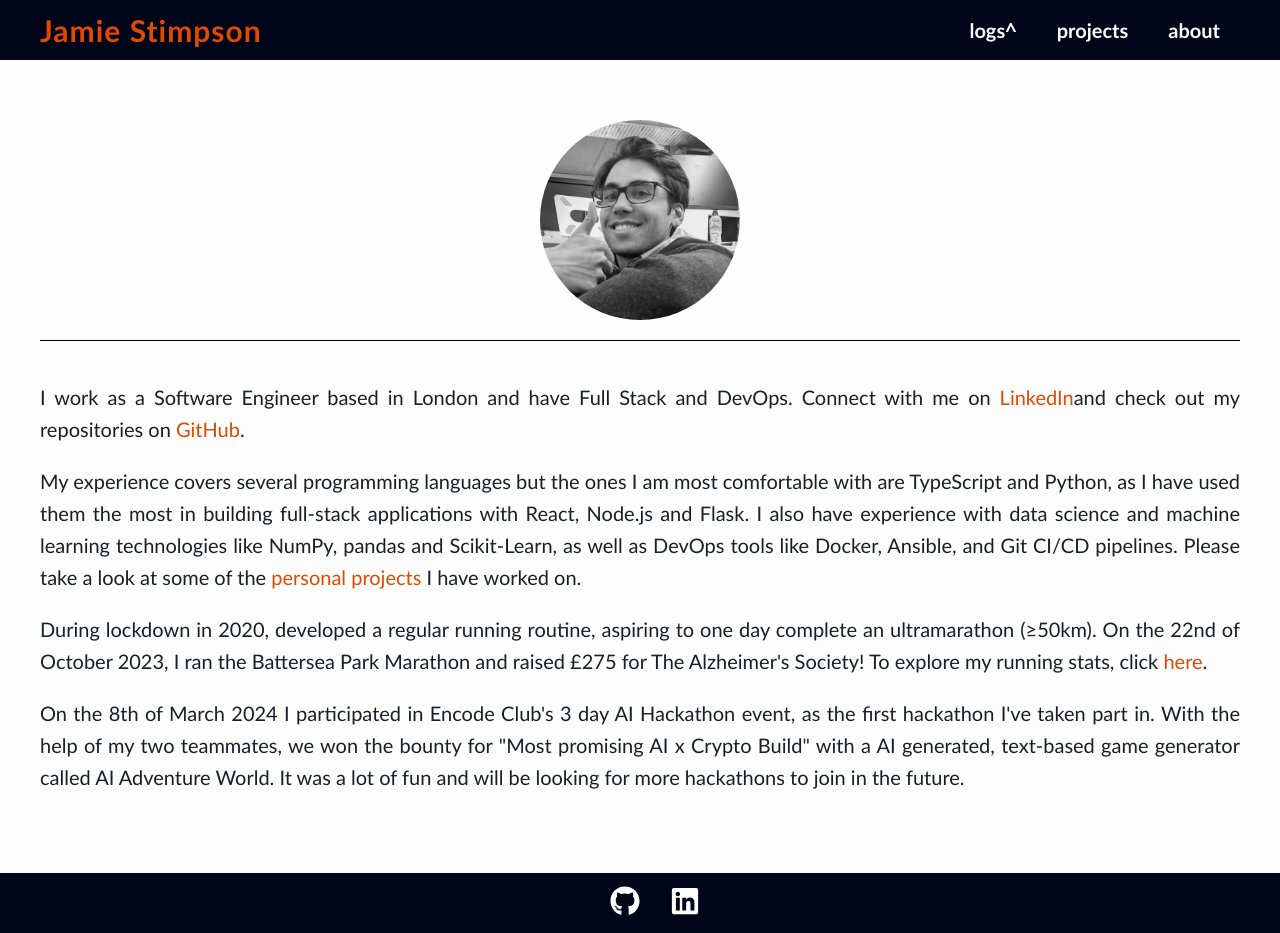
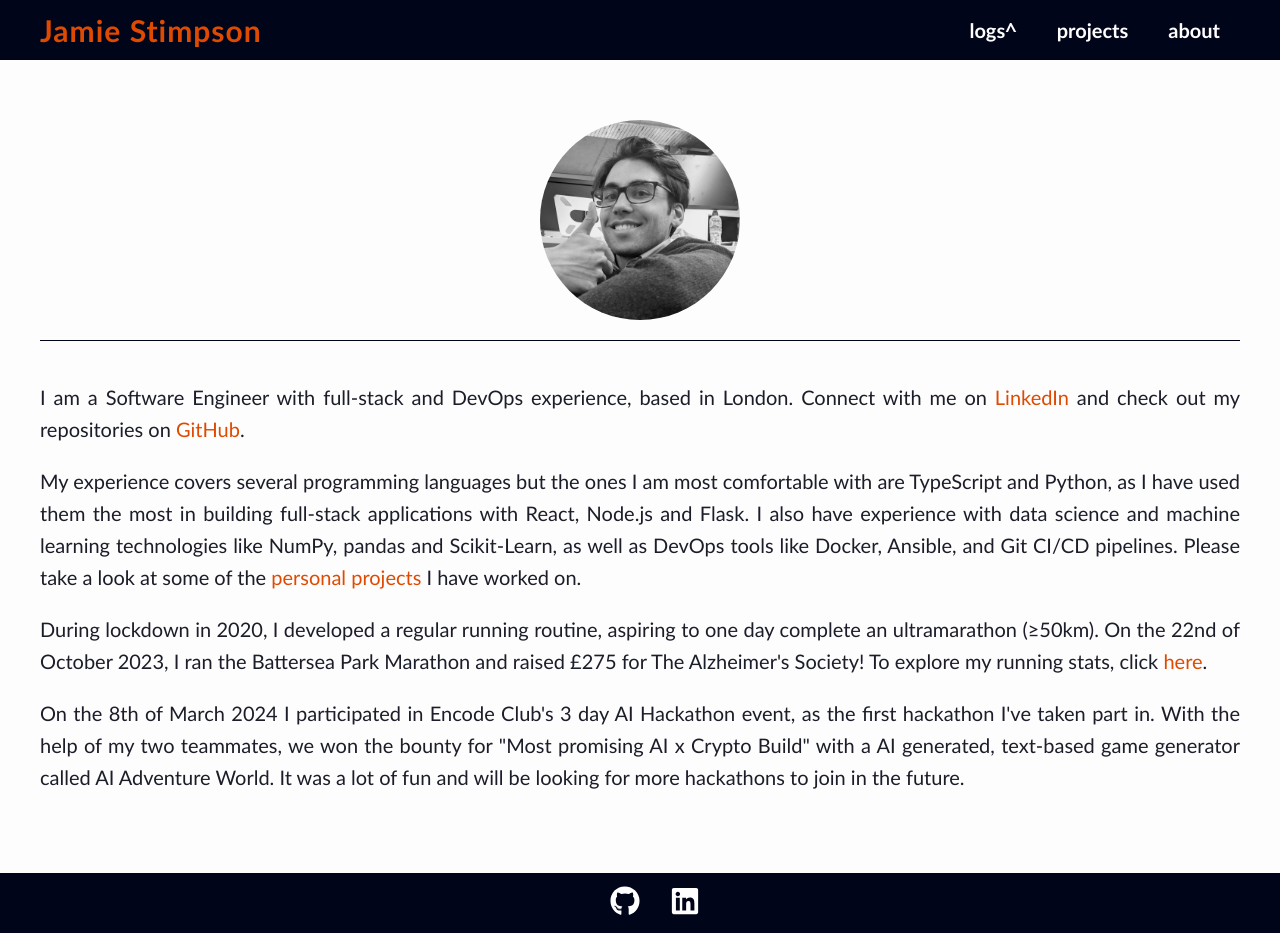
Before and after one commit to Jamnic98/website_client_v1, a Next.js app: page /about in a window 1280 px wide. Built offline with nearby package versions, Linux system fonts and the light colour scheme.

Commit message:
update bio

```diff
--- a/pages/about.tsx
+++ b/pages/about.tsx
@@ -30,8 +30,8 @@ const About = () => (
 				<hr className={styles.hr} />
 				<section className={styles.description}>
 					<p>
-						I work as a Software Engineer based in London and have Full Stack
-						and DevOps. Connect with me on{' '}
+						I am a Software Engineer with full-stack and DevOps experience,
+						based in London. Connect with me on{' '}
 						<a
 							href={personalLinkedInURL}
 							target="_blank"
@@ -39,7 +39,7 @@ const About = () => (
 							className={styles.projectLink}
 						>
 							LinkedIn
-						</a>
+						</a>{' '}
 						and check out my repositories on{' '}
 						<a
 							href={personalGithubReposURL}
@@ -65,7 +65,7 @@ const About = () => (
 						I have worked on.
 					</p>
 					<p>
-						During lockdown in 2020, developed a regular running routine,
+						During lockdown in 2020, I developed a regular running routine,
 						aspiring to one day complete an ultramarathon (&#8805;50km). On the
 						22nd of October 2023, I ran the Battersea Park Marathon and raised
 						£275 for The Alzheimer's Society! To explore my running stats, click{' '}
```
